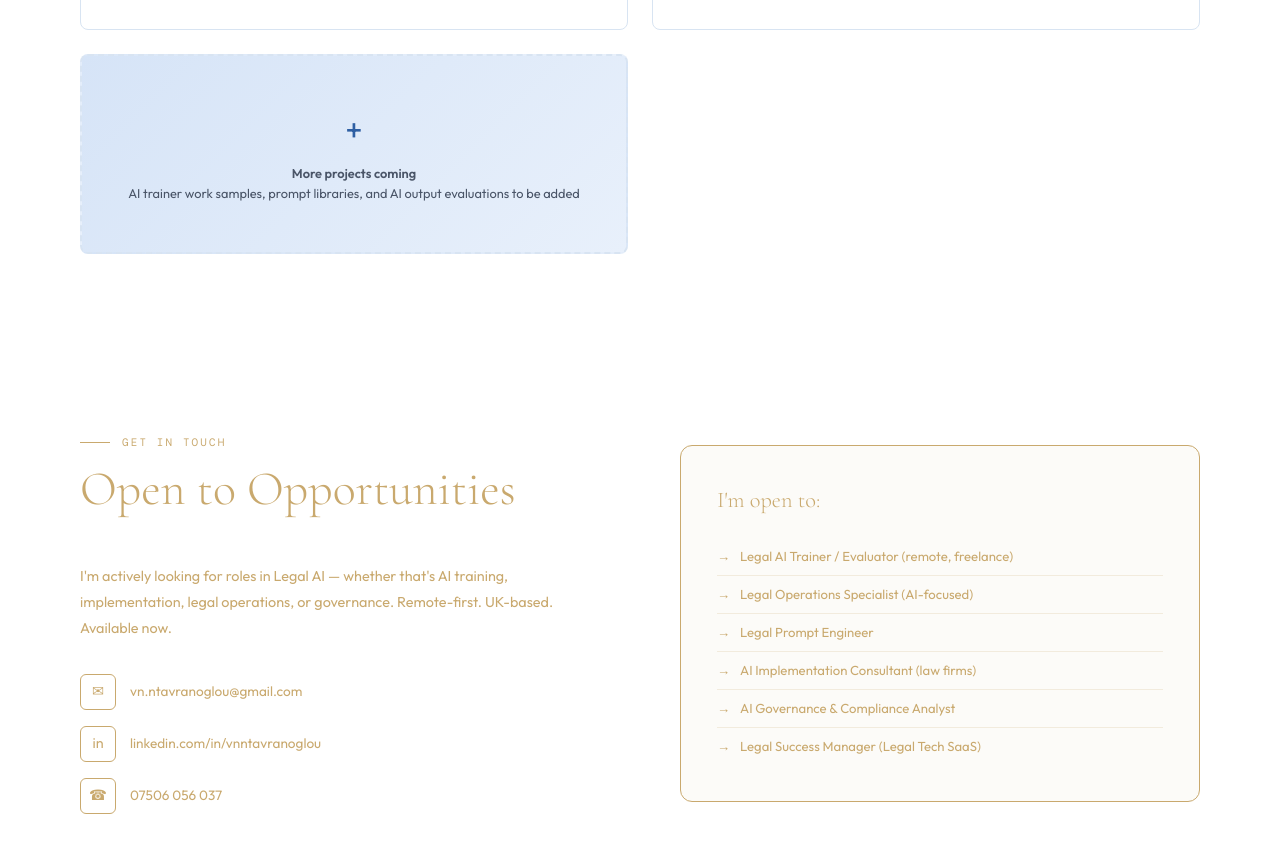
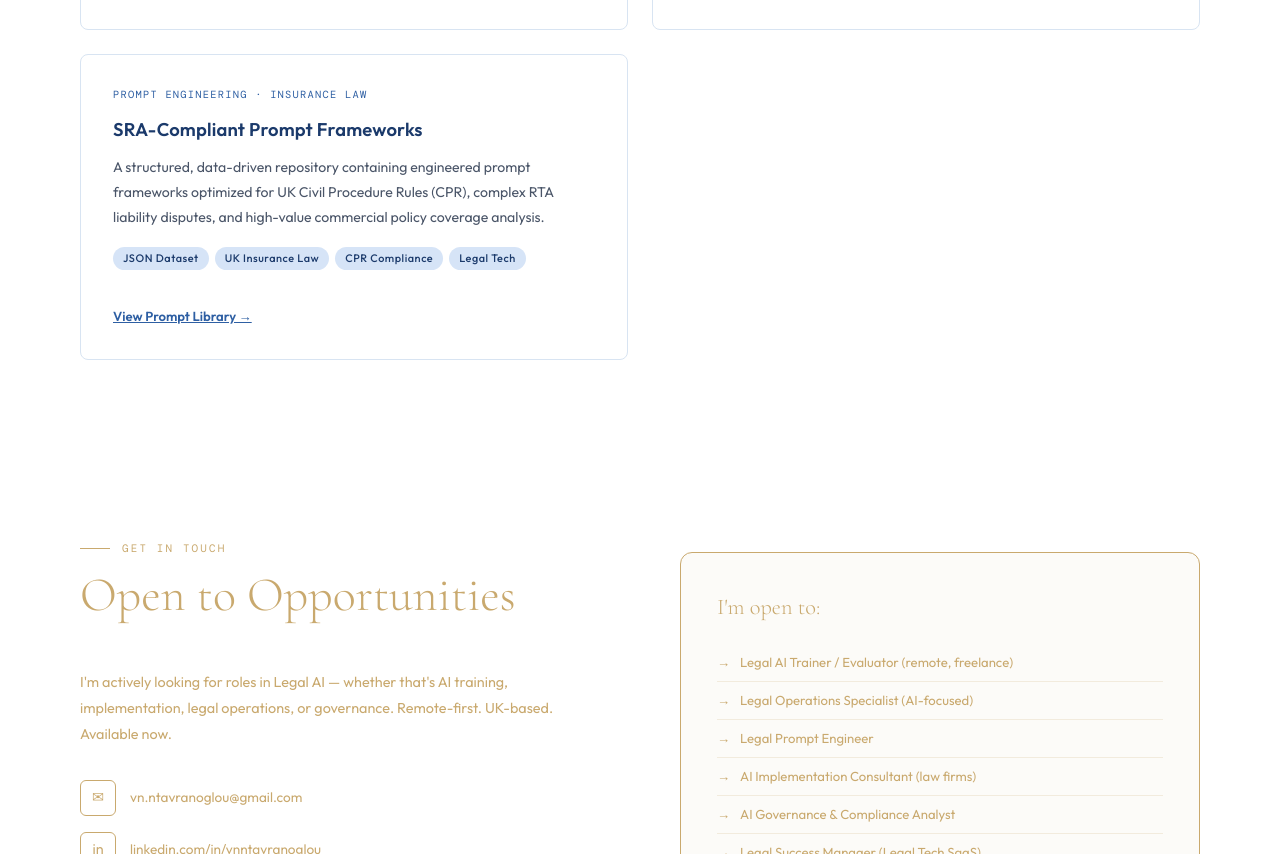
Before and after one commit to vntavranoglou/vntavranoglou.github.io, a plain HTML site: page index.html in a window 1280 px wide. Shown: the part 5314-6168 px from the top of the page. Drawn offline with nearby package versions, Linux system fonts and the light colour scheme; a web font is replaced by a local one.

Commit message:
Link prompts.html to the portfolio projects grid on index.html

```diff
--- a/index.html
+++ b/index.html
@@ -730,9 +730,17 @@
       </div>
       <a href="/ai-risk-assessment/" class="project-link" target="_blank">View Project</a>
     </div>
-    <div class="project-placeholder">
-      <div class="plus">+</div>
-      <p><strong>More projects coming</strong><br>AI trainer work samples, prompt libraries, and AI output evaluations to be added</p>
+    <div class="project-card">
+      <div class="project-tag">Prompt Engineering · Insurance Law</div>
+      <h3>SRA-Compliant Prompt Frameworks</h3>
+      <p>A structured, data-driven repository containing engineered prompt frameworks optimized for UK Civil Procedure Rules (CPR), complex RTA liability disputes, and high-value commercial policy coverage analysis.</p>
+      <div class="project-tools">
+        <span class="tool-pill">JSON Dataset</span>
+        <span class="tool-pill">UK Insurance Law</span>
+        <span class="tool-pill">CPR Compliance</span>
+        <span class="tool-pill">Legal Tech</span>
+      </div>
+      <a href="prompts.html" class="project-link">View Prompt Library &rarr;</a>
     </div>
   </div>
 </section>
```
